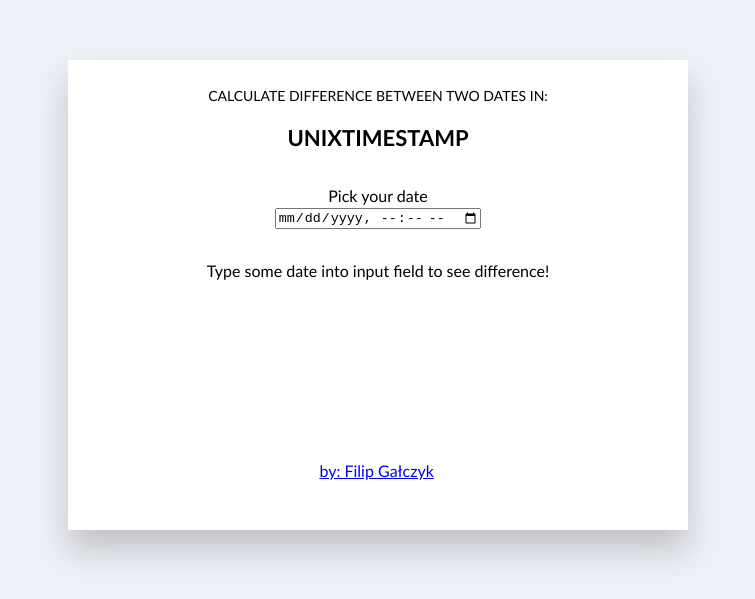
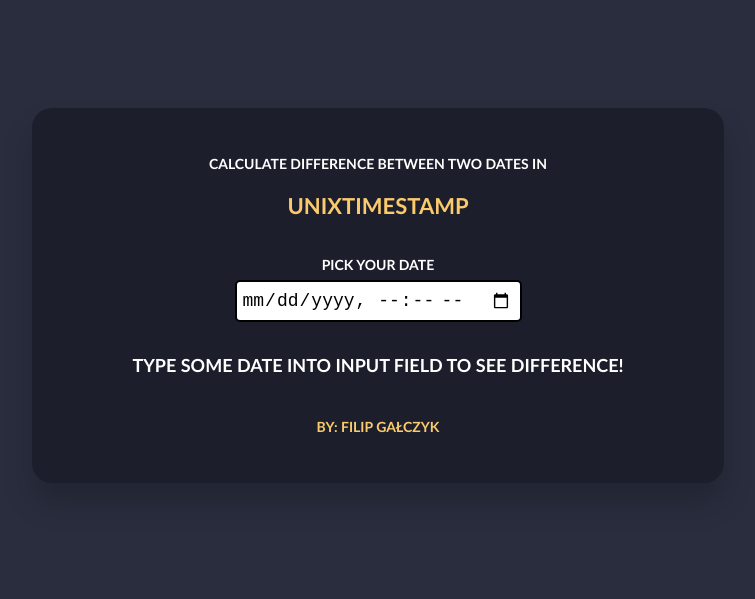
Before and after one commit to GimpFather/solveq-task, a React (Create React App) app: page / in a window 1280 px wide. Shown: the part 121-720 px from the top of the page, without its empty margins (262-1017 px from the left). Built offline with nearby package versions, Linux system fonts and the light colour scheme.

Commit message:
more fancy styles + small fix

```diff
--- a/src/App.css
+++ b/src/App.css
@@ -6,7 +6,7 @@ body {
 	overflow: hidden;
 	font-family: "Trebuchet MS", "Lucida Sans Unicode", "Lucida Grande",
 		"Lucida Sans", Arial, sans-serif;
-	background-color: #eef0f7;
+	background-color: #292d3e;
 }
 
 body p {
@@ -14,12 +14,13 @@ body p {
 }
 
 .difference-site {
-	padding: 10px;
-	width: 600px;
-	height: 450px;
+	padding: 30px 100px 30px;
+	max-width: 600px;
+	max-height: 450px;
 	position: relative;
 	line-height: 1.5;
-	background-color: #fff;
+	background-color: #1c1f2b;
+	border-radius: 20px;
 	box-shadow: 0 20px 30px rgba(0, 0, 0, 0.185);
 }
 
@@ -31,11 +32,14 @@ body p {
 	padding: 15px 0px;
 	text-transform: uppercase;
 	font-size: 14px;
+	font-weight: 700;
+	color: white;
 }
 
 .difference-site__header-title {
 	font-size: 22px;
-	font-weight: 600;
+	font-weight: 800;
+	color: #faca6d;
 }
 
 .difference-site__hero {
@@ -47,13 +51,70 @@ body p {
 	display: inline-grid;
 }
 
+.difference-site__form-label {
+	padding-bottom: 5px;
+	color: white;
+	text-transform: uppercase;
+	font-size: 14px;
+	font-weight: 700;
+}
+
+input[type="datetime-local"] {
+	background-color: white;
+	padding: 5px;
+	font-size: 18px;
+	border: 2px solid black;
+	outline: none;
+	border-radius: 5px;
+}
+
+::-webkit-calendar-picker-indicator {
+	padding: 5px;
+	cursor: pointer;
+	border-radius: 5px;
+}
+
 .difference-site__answear {
+	text-transform: uppercase;
+	text-align: center;
+	font-size: 18px;
+	font-weight: 600;
+	color: white;
+}
+
+.difference-site__answear--wrong-date {
+	text-transform: uppercase;
+	text-decoration: underline;
+	text-align: center;
+	font-size: 18px;
+	font-weight: 600;
+	color: #f6546f;
+}
+
+.difference-site__answear--starting {
+	text-transform: uppercase;
+	text-align: center;
+	font-size: 18px;
+	font-weight: 600;
+	color: white;
+}
+
+.difference-site__footer {
+	padding: 35px 0px 15px;
 	text-align: center;
 }
 
-.difference-site__footer {
-	position: absolute;
-	bottom: 10%;
-	right: 41%;
-	text-align: center;
+.difference-site__footer-text a {
+	font-size: 14px;
+	font-weight: 700;
+	text-transform: uppercase;
+	text-decoration: none;
+	color: #faca6d;
 }
+
+@media (max-width: 320px) {
+	.difference-site {
+		padding: 30px 15px;
+		max-width: 320px;
+	}
+}
--- a/src/App.tsx
+++ b/src/App.tsx
@@ -13,7 +13,7 @@ function App() {
 		<div className="difference-site">
 			<div className="difference-site__header">
 				<p className="difference-site__header-desc">
-					Calculate difference between two dates in:
+					Calculate difference between two dates in
 				</p>
 				<p className="difference-site__header-title">UNIXTIMESTAMP</p>
 			</div>
@@ -37,7 +37,7 @@ function App() {
 				</form>
 			</div>
 			<div className="difference-site__answear">
-				<CalculateDifference userTimestamp={lastSeen}></CalculateDifference>
+				<CalculateDifference userTimestamp={lastSeen} />
 			</div>
 			<div className="difference-site__footer">
 				<p className="difference-site__footer-text">
--- a/src/components/CalculateDifference.tsx
+++ b/src/components/CalculateDifference.tsx
@@ -1,42 +1,59 @@
 import { useState, useEffect } from "react";
 
-const CalculateDifference: React.FC<{ userTimestamp: number }> = (props) => {
+interface ICalculateDifference {
+	userTimestamp: number;
+}
+
+const CalculateDifference = ({ userTimestamp }: ICalculateDifference) => {
 	const [currentTime, setCurrentTime] = useState(
 		Math.floor(+new Date() / 1000)
 	);
 
 	const [timestampDiff, setTimestampDiff] = useState(
-		Math.abs(props.userTimestamp - currentTime)
+		Math.abs(userTimestamp - currentTime)
 	);
 
 	useEffect(() => {
 		const interval = setInterval(() => {
 			setCurrentTime((prevState) => prevState + 1);
-			setTimestampDiff(Math.abs(props.userTimestamp - currentTime));
 		}, 1000);
 
+		setTimestampDiff(Math.abs(userTimestamp - currentTime));
+
 		return () => clearInterval(interval);
-	}, [currentTime, props.userTimestamp]);
+	}, [currentTime, userTimestamp]);
 
-	if (Number.isNaN(props.userTimestamp) || Number.isNaN(timestampDiff)) {
-		return <p>You need to give me correct date!</p>;
-	} else if (props.userTimestamp === 0) {
-		return <p>Type some date into input field to see difference!</p>;
+	const handleResult = () => {
+		if (Number.isNaN(userTimestamp) || Number.isNaN(timestampDiff)) {
+			return (
+				<div className="difference-site__answear--wrong-date">
+					<p>You need to give me correct date!</p>
+				</div>
+			);
+		} else if (userTimestamp === 0) {
+			return (
+				<div className="difference-site__answear--starting">
+					<p>Type some date into input field to see difference!</p>
+				</div>
+			);
 		} else if (Math.round(timestampDiff) < 60) {
 			return (
-			<div>
-				<p>Your date as unix timestamp: {props.userTimestamp}</p>
+				<div className="difference-site__answear">
+					<p>Your date as unix timestamp: {userTimestamp}</p>
 					<p>0 ... 60 seconds ago</p>
 				</div>
 			);
 		} else {
 			return (
-			<div>
-				<p>Your date as unix timestamp: {props.userTimestamp}</p>
+				<div className="difference-site__answear">
+					<p>Your date as unix timestamp: {userTimestamp}</p>
 					<p>{Math.round(timestampDiff / 60)} minutes ago</p>
 				</div>
 			);
 		}
 	};
 
+	return handleResult();
+};
+
 export default CalculateDifference;
```
Lines whose indentation alone changed are shown as unchanged.
